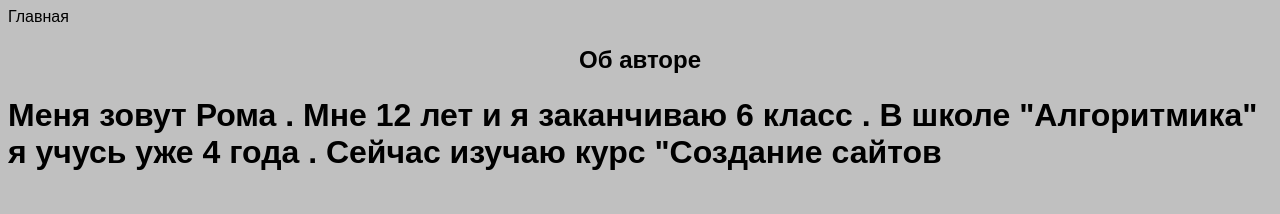
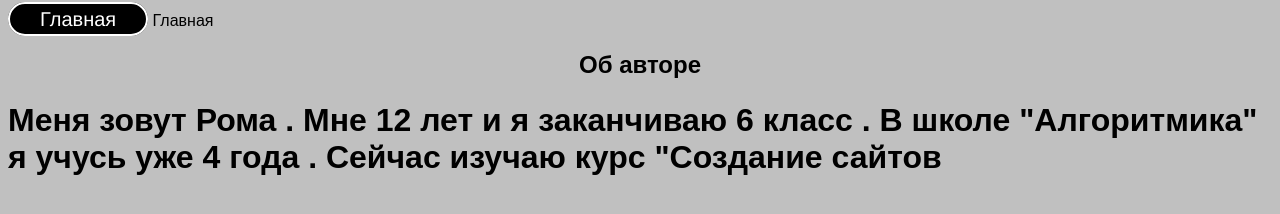
Before and after one commit to S1erFN/od, a plain HTML site: page index.html in a window 1280 px wide. Drawn offline with Linux system fonts and the light colour scheme.

Commit message:
Update index.html

```diff
--- a/index.html
+++ b/index.html
@@ -1,5 +1,6 @@
 <html>
   <head>
+    <a class="link-header" href="https://s1erfn.github.io/the-end/">Главная</a>
     <link rel="stylesheet" href="style.css"/
     <a class="link-header" href="https://s1erfn.github.io/F1/">Главная</a>
     <h2>Об авторе</h2>
```
